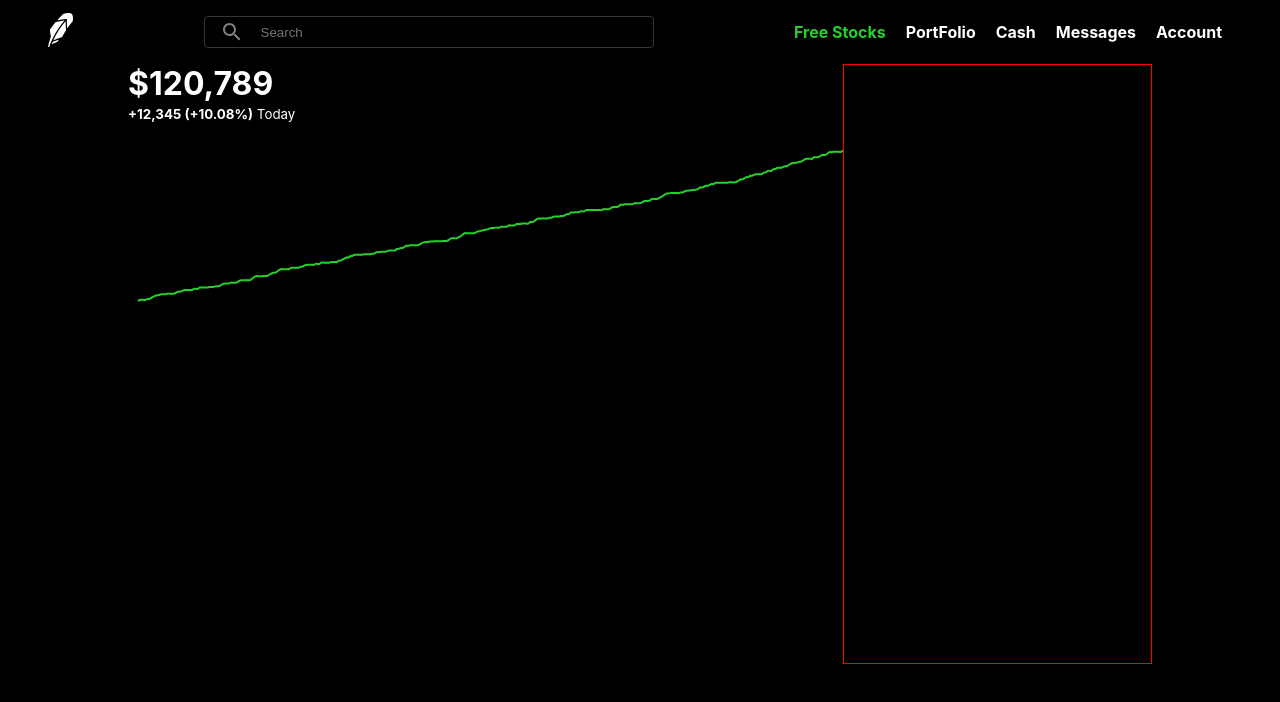
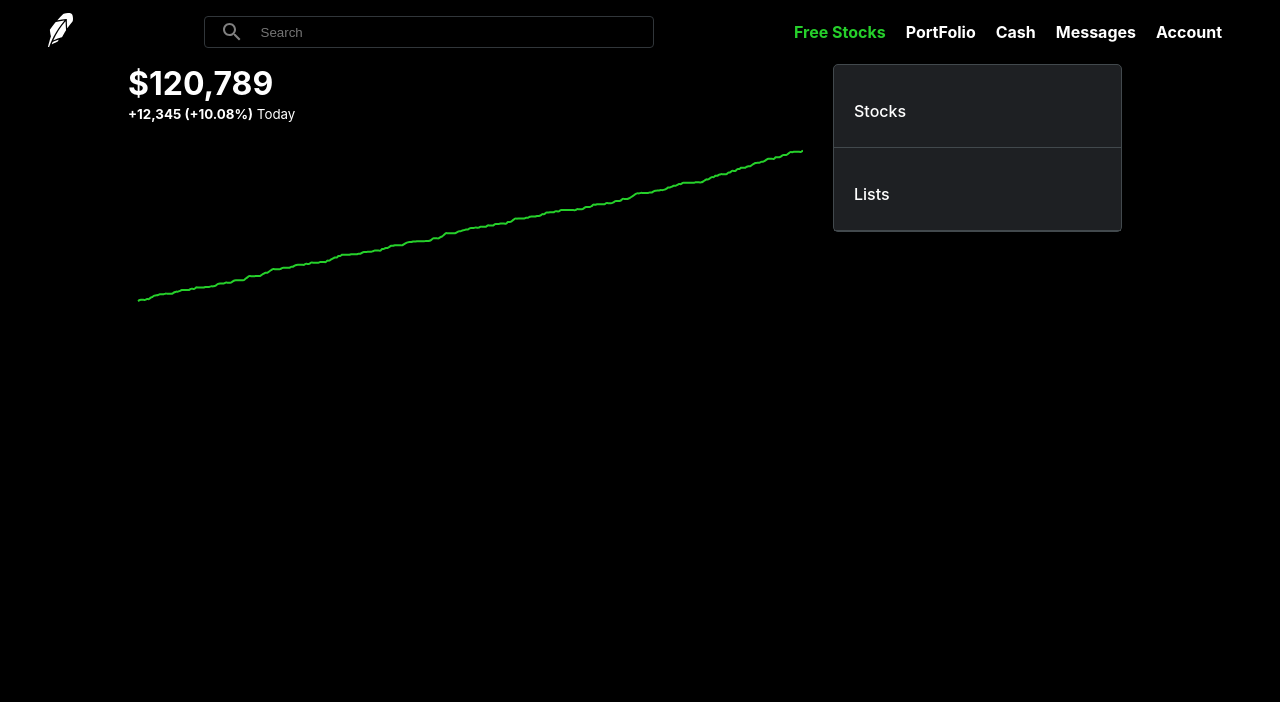
Before and after one commit to nikhilpatel87/robinhood-clone, a React (Create React App) app: page / in a window 1280 px wide. Shown: the top 702 px of the page. Built offline with nearby package versions, Linux system fonts and the light colour scheme.

Commit message:
Add initial Stats section

```diff
--- a/src/components/Newsfeed.css
+++ b/src/components/Newsfeed.css
@@ -3,6 +3,10 @@
 	color: white;
 }
 
+.newsfeed__chartSection {
+	display: flex;
+	flex-direction: column;
+}
 .newsfeed__price {
 	text-align: left;
 }
@@ -10,3 +14,7 @@
 .newsfeed__price h1 {
 	margin: 0;
 }
+
+.newsfeed__chart {
+	width: 100%;
+}
--- a/src/components/Stats.css
+++ b/src/components/Stats.css
@@ -1,4 +1,24 @@
 .stats {
 	flex: 0.3;
-	border: 1px solid red;
+	color: white;
+	padding: 0px 30px 30px 30px;
+	flex-direction: column;
 }
+
+.stats__container {
+	flex-direction: column;
+	flex: 1;
+	background-color: #1e2023;
+	border-radius: 5px;
+	border: 1px solid #42494d;
+}
+
+.stats__header {
+	display: flex;
+	font-size: 16px;
+	align-items: center;
+	justify-content: space-between;
+	padding: 20px 20px 10px 20px;
+	font-weight: 500;
+	border-bottom: 1px solid #42494d;
+}
--- a/src/components/Stats.js
+++ b/src/components/Stats.js
@@ -4,7 +4,23 @@
 function Stats() {
 	return (
 		<div className="stats">
-			<div className="stats__container"></div>
+			<div className="stats__container">
+				<div className="stats__header">
+					<p>Stocks</p>
+				</div>
+
+				<div className="stats__content">
+					<div className="stats__rows">{/* current stocks */}</div>
+				</div>
+
+				<div className="stats__header">
+					<p>Lists</p>
+				</div>
+
+				<div className="stats__content">
+					<div className="stats__rows">{/* watchlist */}</div>
+				</div>
+			</div>
 		</div>
 	);
 }
```
